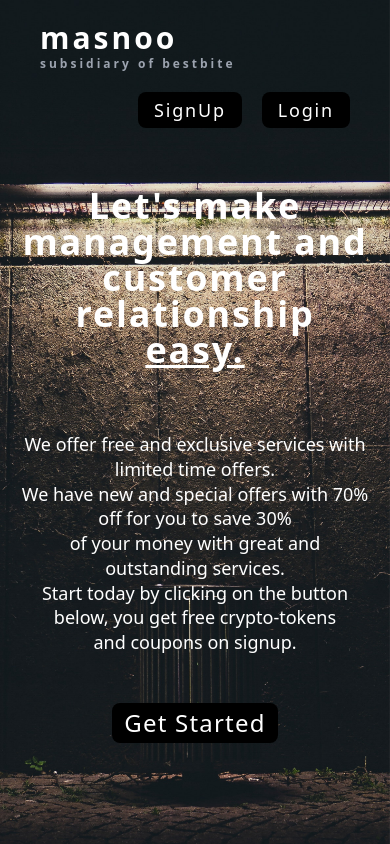
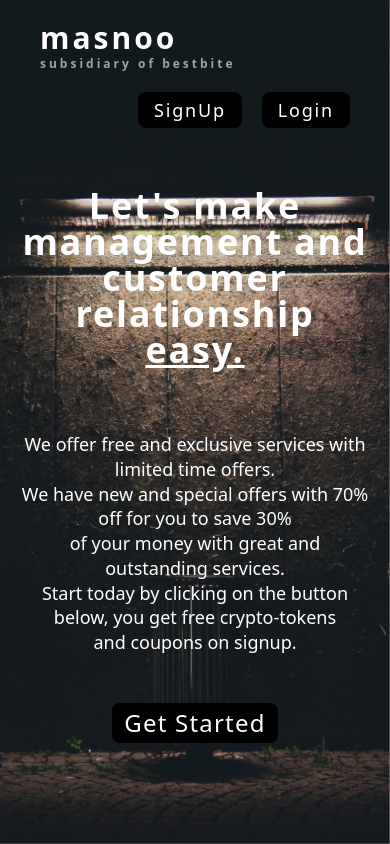
Before and after one commit to George-Olufemi/customer-management-system, a React (Create React App) app: page / in a window 390 px wide. Built offline with nearby package versions, Linux system fonts and the light colour scheme.

Commit message:
Worked on Landing Page Layout - Responsiveness

```diff
--- a/src/components/Body.css
+++ b/src/components/Body.css
@@ -2,5 +2,5 @@
     background-image: url(pexels-lukas-hartmann-1055613.jpg);
     background-repeat: no-repeat;
     background-position: center;
-    background-size: 1490px 900px;
+    background-size: cover;
 }
--- a/src/components/Body.jsx
+++ b/src/components/Body.jsx
@@ -7,7 +7,7 @@ const Body = () => {
   return (
     <React.Fragment>
       <div>
-          <div className="body h-screen md:px-10 bg-fixed">
+          <div className="body h-screen md:px-10 bg-fixed bg-contain">
           <Slide top>
               <div className="md:flex md:justify-between pt-5">
                   <div className="text-3xl font-semibold ml-10 text-white tracking-widest">
@@ -29,7 +29,7 @@ const Body = () => {
             {/* Text Area */}
             <div>
                 <div className="text-white text-4xl md:text-7xl font-bold tracking-wider leading-normal pt-10 md:pt-20 text-center">
-                  <h1 className="leading-none">Let's make management and<br /> customer relationship<br /> <span className="underline">easy.</span></h1>
+                  <h1 className="leading-none px-5 md:px-1">Let's make management and<br /> customer relationship<br /> <span className="underline">easy.</span></h1>
                 </div>
                 <div className="text-white pt-16 text-semibold text-lg px-5 md:text-3xl text-center">
                   <h1 className="leading-snug">We offer free and exclusive services with limited time offers.<br /> We have new and special offers with 70% off for you to save 30%<br /> of your money with great and outstanding services.<br /> Start today by clicking on the button below, you get free crypto-tokens<br /> and coupons on signup.</h1>
@@ -37,7 +37,7 @@ const Body = () => {
             </div>
               <div className='text-center flex justify-center items-center mt-12 text-2xl'>
                   <Link to="/signup">
-                      <button className="bg-black text-white text-2xl px-3 py-1 md:px-4 md:py-2 rounded-lg tracking-wider md:font-semibold hover:bg-gray-900 hover:text-white hover:scale-110 transition-all">Get Started</button>
+                      <button className="bg-black text-white text-2xl px-3 py-1 md:px-4 md:py-2 rounded-lg tracking-wider md:font-semibold hover:bg-gray-900 hover:text-white hover:scale-110 transition-all mb-16">Get Started</button>
                   </Link>
               </div>
           </div>
```
